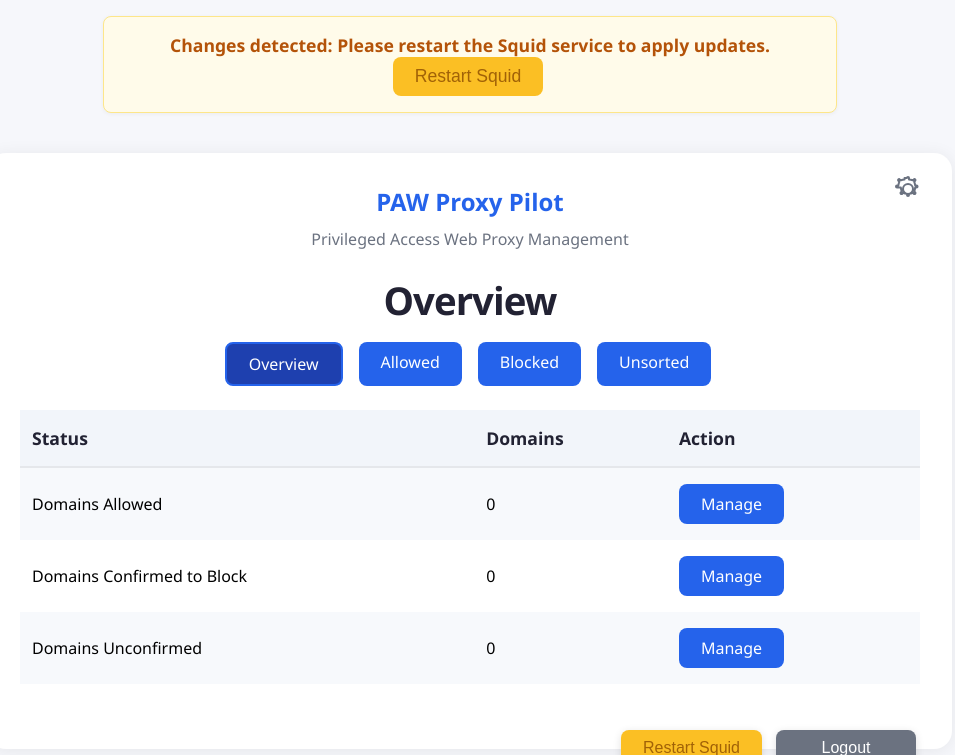
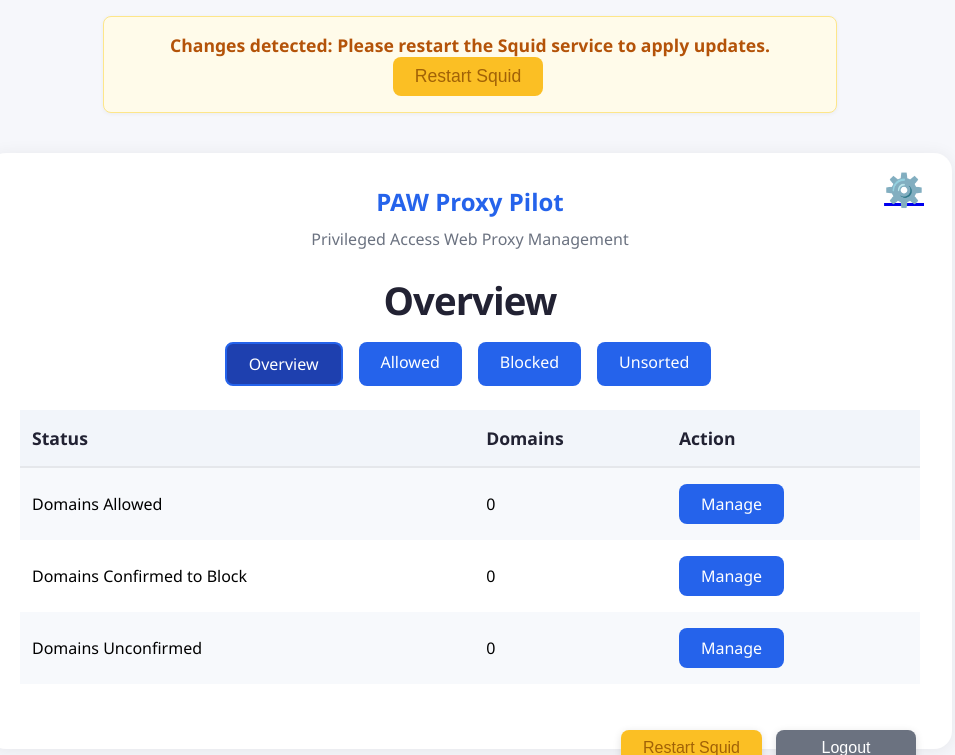
Before and after one commit to andrew-kemp/squid_allow_app, a Flask app: page / in a window 1280 px wide. Shown: the top 755 px of the page, without its empty margins (170-1125 px from the left). Run offline with Flask 3, Linux system fonts and the light colour scheme; the visitor is signed in with stand-in values (Sample User, id 1).

Commit message:
Replace SVG icon with emoji for admin link
Updated admin panel link to use an icon instead of SVG.

```diff
--- a/templates/index.html
+++ b/templates/index.html
@@ -38,10 +38,9 @@
   </script>
   {% endif %}
   <div class="card" style="min-height:540px; position:relative;">
-        <a href="{{ url_for('admin') }}" title="Admin Panel" style="position:absolute;top:20px;right:28px;z-index:2;">
-          <svg xmlns="http://www.w3.org/2000/svg" fill="none" viewBox="0 0 24 24" stroke-width="1.5" stroke="#6b7280" width="32" height="32">
-            <path stroke-linecap="round" stroke-linejoin="round" d="M11.25 3.75c0-.414.336-.75.75-.75s.75.336.75.75v1.036a7.51 7.51 0 0 1 2.833.73l.733-.733a.75.75 0 1 1 1.06 1.06l-.733.733a7.51 7.51 0 0 1 .73 2.833h1.036a.75.75 0 1 1 0 1.5h-1.036a7.51 7.51 0 0 1-.73 2.833l.733.733a.75.75 0 1 1-1.06 1.06l-.733-.733a7.51 7.51 0 0 1-2.833.73v1.036a.75.75 0 1 1-1.5 0v-1.036a7.51 7.51 0 0 1-2.833-.73l-.733.733a.75.75 0 1 1-1.06-1.06l.733-.733a7.51 7.51 0 0 1-.73-2.833H3.75a.75.75 0 1 1 0-1.5h1.036a7.51 7.51 0 0 1 .73-2.833l-.733-.733a.75.75 0 1 1 1.06-1.06l.733.733a7.51 7.51 0 0 1 2.833-.73V3.75ZM12 8.25A3.75 3.75 0 1 0 12 15.75a3.75 3.75 0 0 0 0-7.5Z"/>
-          </svg>
+        <a href="{{ url_for('admin') }}" title="Admin Panel"
+           style="position:absolute;top:20px;right:28px;z-index:2;font-size:2rem;line-height:1;">
+          ⚙️
         </a>
         <div style="text-align:center; font-weight:700; font-size:1.5em; margin-bottom:10px;">
           <span style="color:#2563eb;">PAW Proxy Pilot</span>
```
